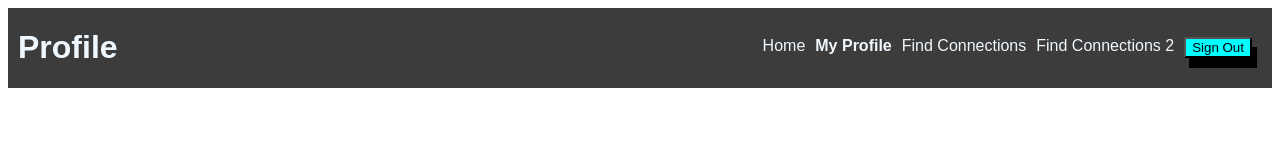
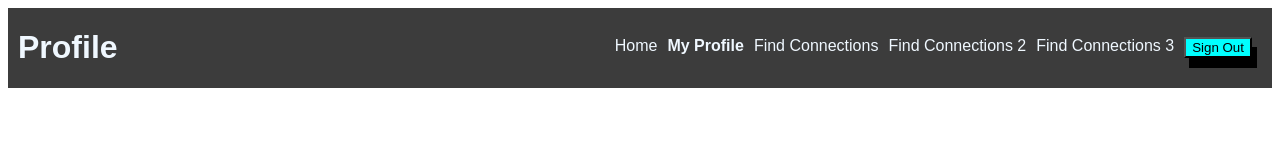
Before and after one commit to ZmerliOussema/Web_Fundamentals_Part_Time_Online, a plain HTML site: page CSS/Flex Navbar/Index.html in a window 1280 px wide. Drawn offline with Linux system fonts and the light colour scheme.

Commit message:
another change

```diff
--- a/CSS/Flex Navbar/Index.html
+++ b/CSS/Flex Navbar/Index.html
@@ -14,6 +14,7 @@
             <li><a href="#" class="active">My Profile</a></li>
             <li><a href="#">Find Connections</a></li>
             <li><a href="#">Find Connections 2</a></li>
+            <li><a href="#">Find Connections 3</a></li>
             <li><button class="btn">Sign Out</button></li>
         </ul>
     </div>
```
